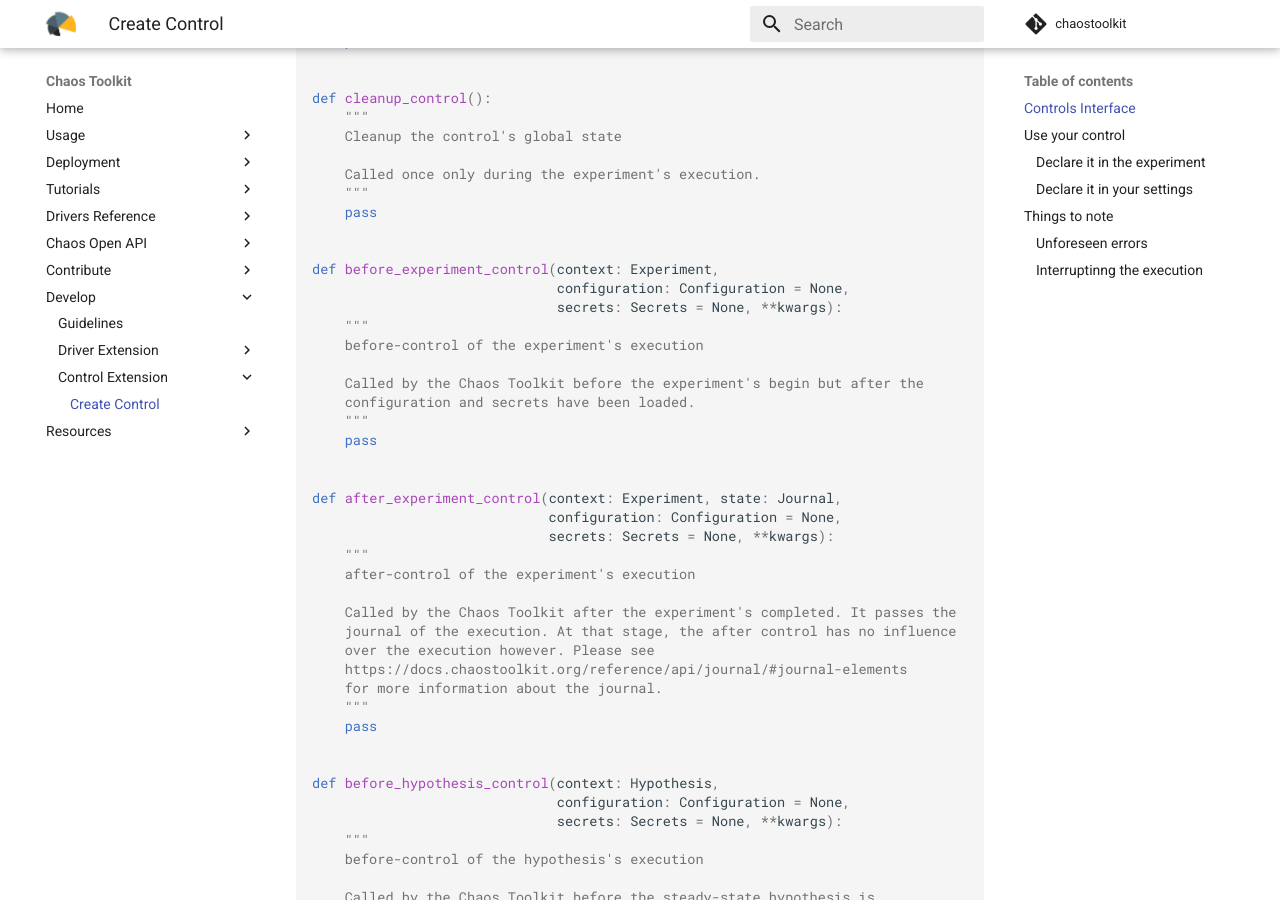
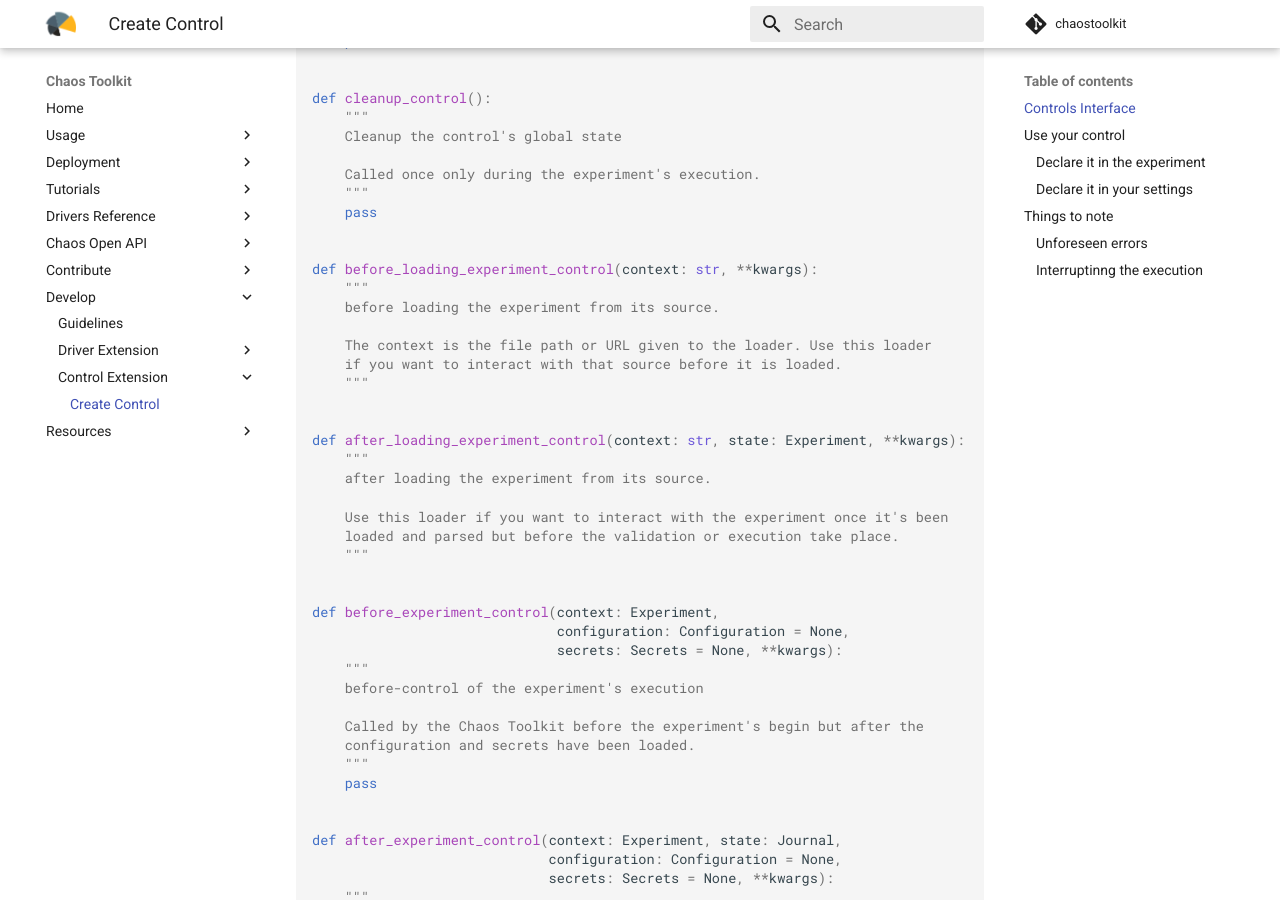
Before and after one commit to chaostoolkit/chaostoolkit-documentation, an MkDocs documentation site: the page built from sources/reference/extending/create-control-extension.md, in a window 1280 px wide and 900 px high, scrolled down 818 px. Built offline with MkDocs 1.6.1 and Material for MkDocs 9.7.7, drawn with Linux system fonts in a browser that asks for light colours; comment, search, counter and statistics services are not loaded.

Commit message:
Document loader controls
Signed-off-by: Sylvain Hellegouarch <sh@defuze.org>

```diff
--- a/sources/reference/extending/create-control-extension.md
+++ b/sources/reference/extending/create-control-extension.md
@@ -42,6 +42,24 @@ def cleanup_control():
     Called once only during the experiment's execution.
     """
     pass
+
+
+def before_loading_experiment_control(context: str, **kwargs):
+    """
+    before loading the experiment from its source.
+
+    The context is the file path or URL given to the loader. Use this loader
+    if you want to interact with that source before it is loaded.
+    """
+
+
+def after_loading_experiment_control(context: str, state: Experiment, **kwargs):
+    """
+    after loading the experiment from its source.
+
+    Use this loader if you want to interact with the experiment once it's been
+    loaded and parsed but before the validation or execution take place.
+    """
 
 
 def before_experiment_control(context: Experiment,
```
